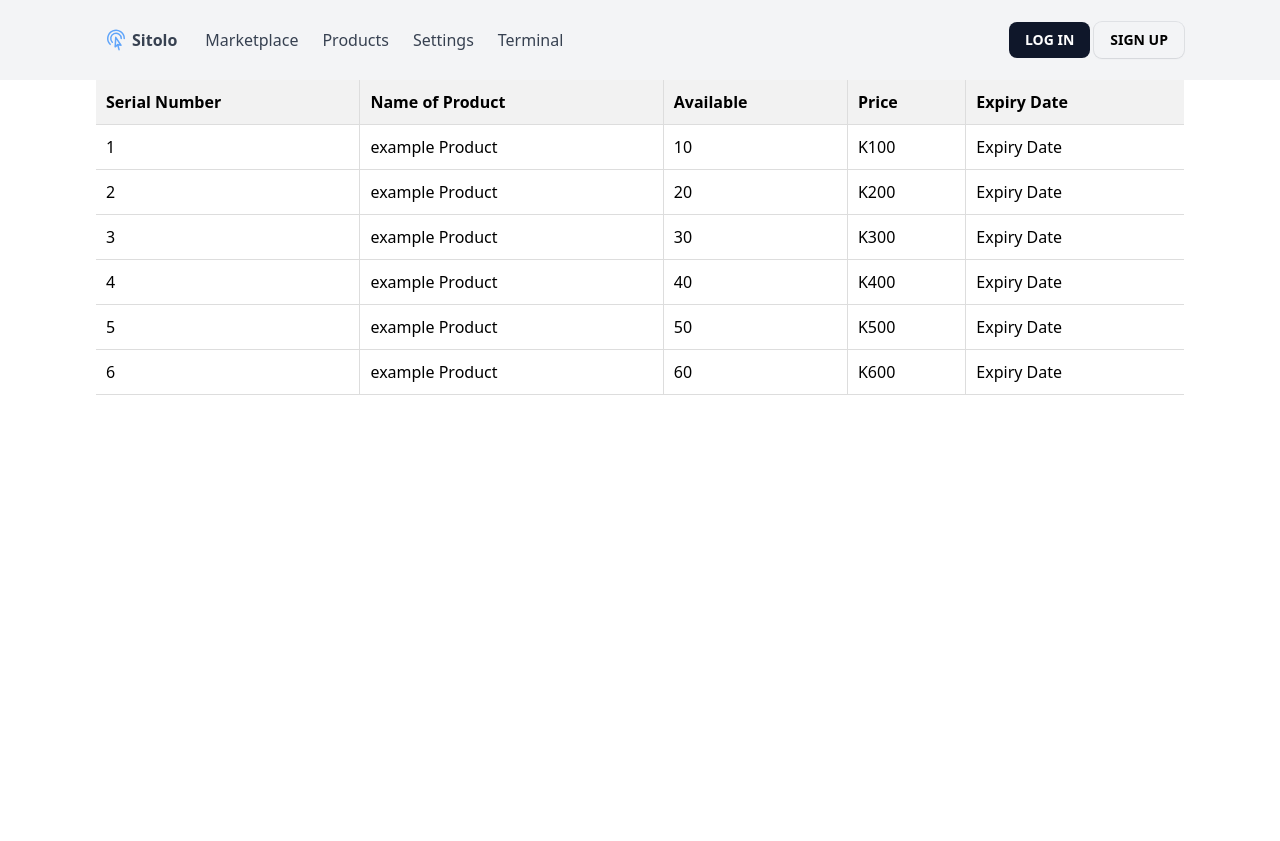
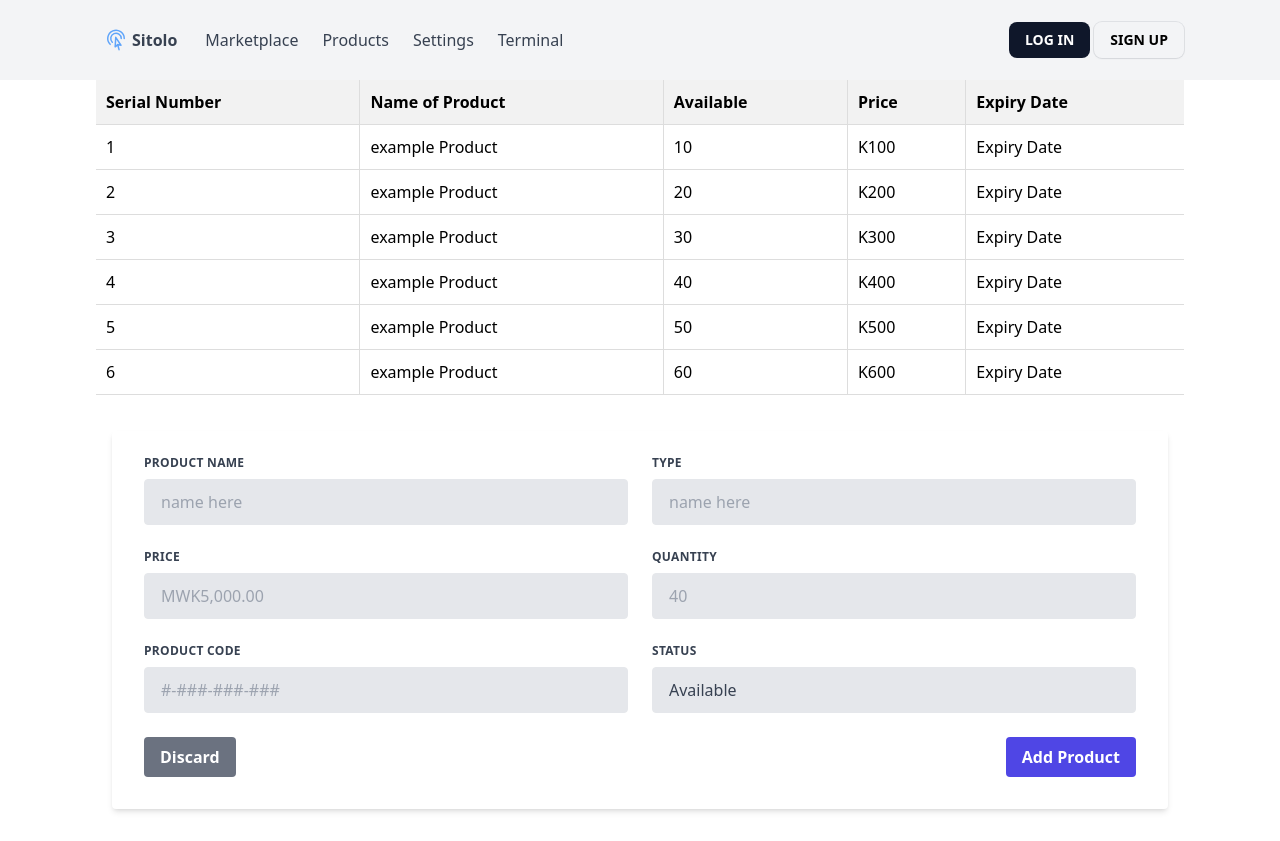
Before and after one commit to kazoomarc/sitolo-online, a React (Create React App) app: page /products in a window 1280 px wide. Before the commit the page ends 800 px from the top, so only its background shows below. Built offline with nearby package versions, Linux system fonts and the light colour scheme; a web font is replaced by a local one.

Commit message:
add feature

```diff
--- a/package.json
+++ b/package.json
@@ -6,6 +6,7 @@
     "@testing-library/jest-dom": "^5.17.0",
     "@testing-library/react": "^13.4.0",
     "@testing-library/user-event": "^13.5.0",
+    "axios": "^1.7.2",
     "geist": "^1.3.0",
     "react": "^18.3.1",
     "react-dom": "^18.3.1",
--- /dev/null
+++ b/src/components/products/Stock.js
@@ -0,0 +1,133 @@
+import React, { useState } from 'react';
+
+const Stock= () => {
+  const [name, setName] = useState('');
+  const [type, setType] = useState('');
+  const [quantity, setQuantity] = useState('');
+  const [price, setPrice] = useState('');
+  const [productCode, setProductCode] = useState('');
+  const [status, setStatus] = useState('Available');
+
+  const handleDiscard = () => {
+    setName('');
+    setType('');
+    setQuantity('');
+    setPrice('');
+    setProductCode('');
+    setStatus('Available ');
+  };
+
+  const handleAddProduct = (e) => {
+    e.preventDefault();
+    // Add product logic here
+    console.log({ name, type, quantity, price, productCode, status });
+  };
+
+  return (
+    <div className="container mx-auto p-4">
+      <form onSubmit={handleAddProduct} className="bg-white shadow-md rounded px-8 pt-6 pb-8 mb-4">
+        <div className="flex flex-wrap -mx-3 mb-6">
+          <div className="w-full md:w-1/2 px-3 mb-6 md:mb-0">
+            <label className="block uppercase tracking-wide text-gray-700 text-xs font-bold mb-2" htmlFor="product-name">
+              Product Name
+            </label>
+            <input
+              className="appearance-none block w-full bg-gray-200 text-gray-700 border border-gray-200 rounded py-3 px-4 leading-tight focus:outline-none focus:bg-white focus:border-gray-500"
+              id="product-name"
+              type="text"
+              placeholder="name here"
+              value={name}
+              onChange={(e) => setName(e.target.value)}
+            />
+          </div>
+          <div className="w-full md:w-1/2 px-3">
+            <label className="block uppercase tracking-wide text-gray-700 text-xs font-bold mb-2" htmlFor="type">
+              Type
+            </label>
+            <input
+              className="appearance-none block w-full bg-gray-200 text-gray-700 border border-gray-200 rounded py-3 px-4 leading-tight focus:outline-none focus:bg-white focus:border-gray-500"
+              id="type"
+              type="text"
+              placeholder="name here"
+              value={type}
+              onChange={(e) => setType(e.target.value)}
+            />
+          </div>
+        </div>
+        <div className="flex flex-wrap -mx-3 mb-6">
+          <div className="w-full md:w-1/2 px-3 mb-6 md:mb-0">
+            <label className="block uppercase tracking-wide text-gray-700 text-xs font-bold mb-2" htmlFor="price">
+              Price
+            </label>
+            <input
+              className="appearance-none block w-full bg-gray-200 text-gray-700 border border-gray-200 rounded py-3 px-4 leading-tight focus:outline-none focus:bg-white focus:border-gray-500"
+              id="price"
+              type="text"
+              placeholder="MWK5,000.00"
+              value={price}
+              onChange={(e) => setPrice(e.target.value)}
+            />
+          </div>
+          <div className="w-full md:w-1/2 px-3">
+            <label className="block uppercase tracking-wide text-gray-700 text-xs font-bold mb-2" htmlFor="quantity">
+              Quantity
+            </label>
+            <input
+              className="appearance-none block w-full bg-gray-200 text-gray-700 border border-gray-200 rounded py-3 px-4 leading-tight focus:outline-none focus:bg-white focus:border-gray-500"
+              id="quantity"
+              type="number"
+              placeholder="40"
+              value={quantity}
+              onChange={(e) => setQuantity(e.target.value)}
+            />
+          </div>
+        </div>
+        <div className="flex flex-wrap -mx-3 mb-6">
+          <div className="w-full md:w-1/2 px-3 mb-6 md:mb-0">
+            <label className="block uppercase tracking-wide text-gray-700 text-xs font-bold mb-2" htmlFor="product-code">
+              Product Code
+            </label>
+            <input
+              className="appearance-none block w-full bg-gray-200 text-gray-700 border border-gray-200 rounded py-3 px-4 leading-tight focus:outline-none focus:bg-white focus:border-gray-500"
+              id="product-code"
+              type="text"
+              placeholder="#-###-###-###"
+              value={productCode}
+              onChange={(e) => setProductCode(e.target.value)}
+            />
+          </div>
+          <div className="w-full md:w-1/2 px-3">
+            <label className="block uppercase tracking-wide text-gray-700 text-xs font-bold mb-2" htmlFor="status">
+              Status
+            </label>
+            <input
+              className="appearance-none block w-full bg-gray-200 text-gray-700 border border-gray-200 rounded py-3 px-4 leading-tight focus:outline-none focus:bg-white focus:border-gray-500"
+              id="status"
+              type="text"
+              placeholder="Available"
+              value={status}
+              onChange={(e) => setStatus(e.target.value)}
+            />
+          </div>
+        </div>
+        <div className="flex items-center justify-between">
+          <button
+            type="button"
+            onClick={handleDiscard}
+            className="bg-gray-500 hover:bg-gray-700 text-white font-bold py-2 px-4 rounded focus:outline-none focus:shadow-outline"
+          >
+            Discard
+          </button>
+          <button
+            type="submit"
+            className="bg-indigo-600 hover:bg-indigo-700 text-white font-bold py-2 px-4 rounded focus:outline-none focus:shadow-outline"
+          >
+            Add Product
+          </button>
+        </div>
+      </form>
+    </div>
+  );
+};
+
+export default Stock;
--- a/src/components/products/products.js
+++ b/src/components/products/products.js
@@ -2,6 +2,7 @@
 import NavTop from "../../common-components/top-nav";
 import MainWrapper from "../../common-components/main-wrapper";
 import "./products.css";
+import Stock from './Stock';
 
 export default function Products() {
   return (
@@ -9,6 +10,7 @@ export default function Products() {
       <NavTop />
       <MainWrapper>
         <ProductTable />
+        <Stock/>
       </MainWrapper>
     </>
   );
```
Also changed, not shown: 1 other file (tests, documents, lock files or other folders).
